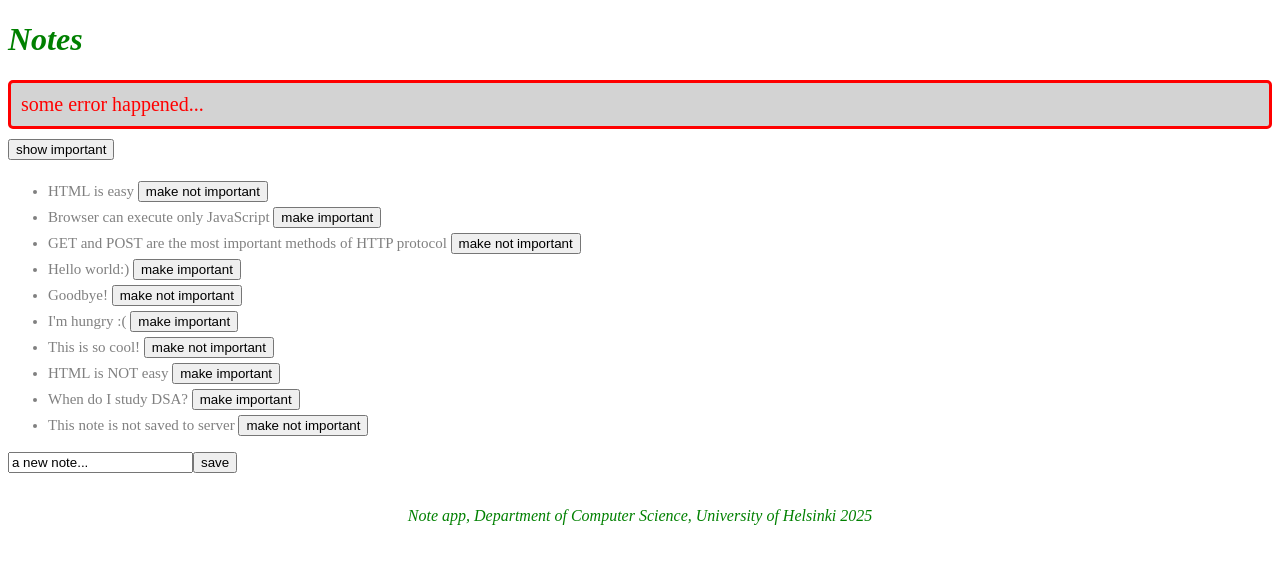
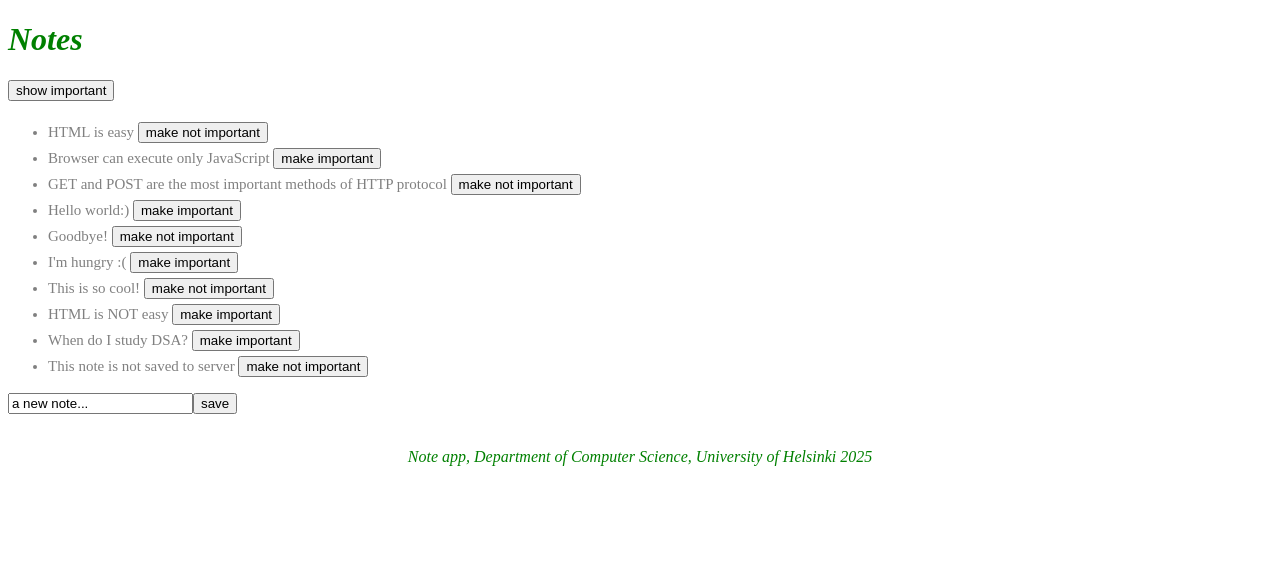
Before and after one commit to ebaek88/react_practice, a React (Vite) app in the folder notes-app/: page / in a window 1280 px wide. Shown: the top 564 px of the page. Built offline with nearby package versions, Linux system fonts and the light colour scheme; data requests are answered from the project's data file.

Commit message:
fix: edit App component for conditional rendering

```diff
--- a/notes-app/src/App.jsx
+++ b/notes-app/src/App.jsx
@@ -5,10 +5,10 @@ import Notification from "./components/Notification.jsx";
 import Footer from "./components/Footer.jsx";
 
 const App = () => {
-  const [notes, setNotes] = useState([]);
+  const [notes, setNotes] = useState(null);
   const [newNote, setNewNote] = useState("a new note...");
   const [showAll, setShowAll] = useState(true);
-  const [errorMessage, setErrorMessage] = useState("some error happened...");
+  const [errorMessage, setErrorMessage] = useState(null);
 
   useEffect(() => {
     // console.log("effect");
@@ -22,6 +22,13 @@ const App = () => {
   }, []);
   // shows that useEffect is executed asynchronously
   // console.log("render", notes.length, "notes"); //render 0 notes -> render 4 notes
+
+  // Do not render anything if notes is still null.
+  // This conditional rendering is useful in cases where it is impossible to define the
+  // state so that the initial rendering is possible.
+  if (!notes) {
+    return null;
+  }
 
   const addNote = (event) => {
     event.preventDefault();
@@ -56,6 +63,7 @@ const App = () => {
         setNotes(notes.map((note) => (note.id === id ? returnedNote : note)));
       })
       .catch((error) => {
+        console.log(error.message);
         setErrorMessage(
           `Note '${note.content}' was already removed from server`
         );
```
